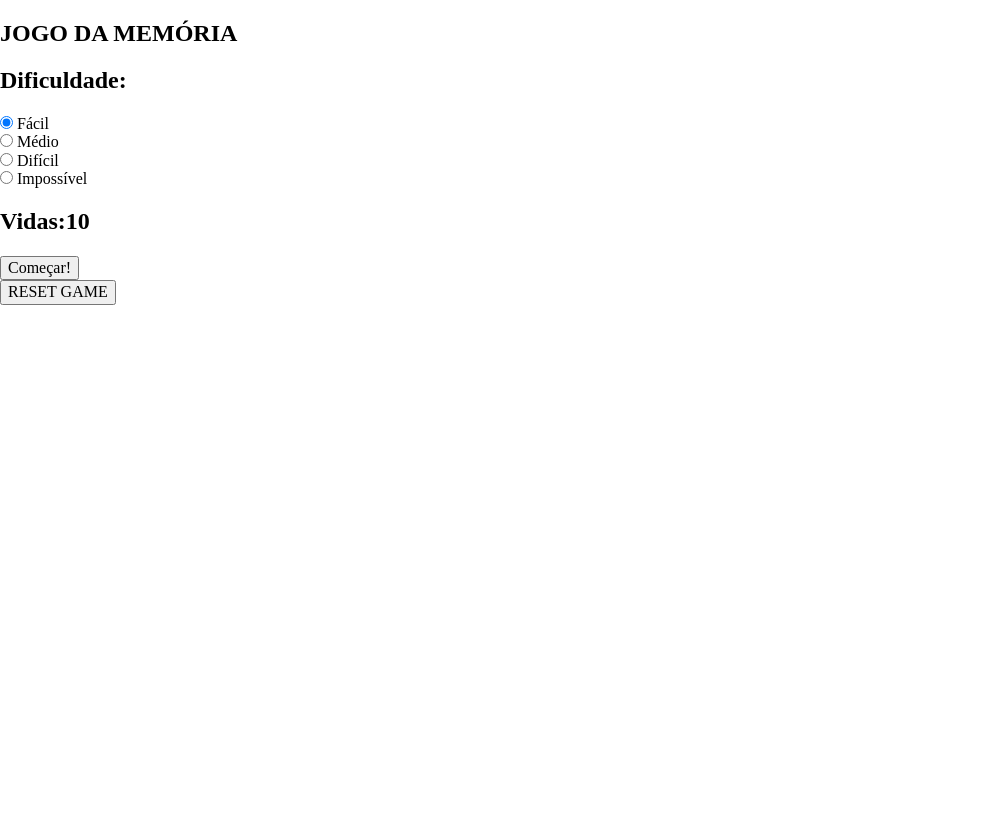
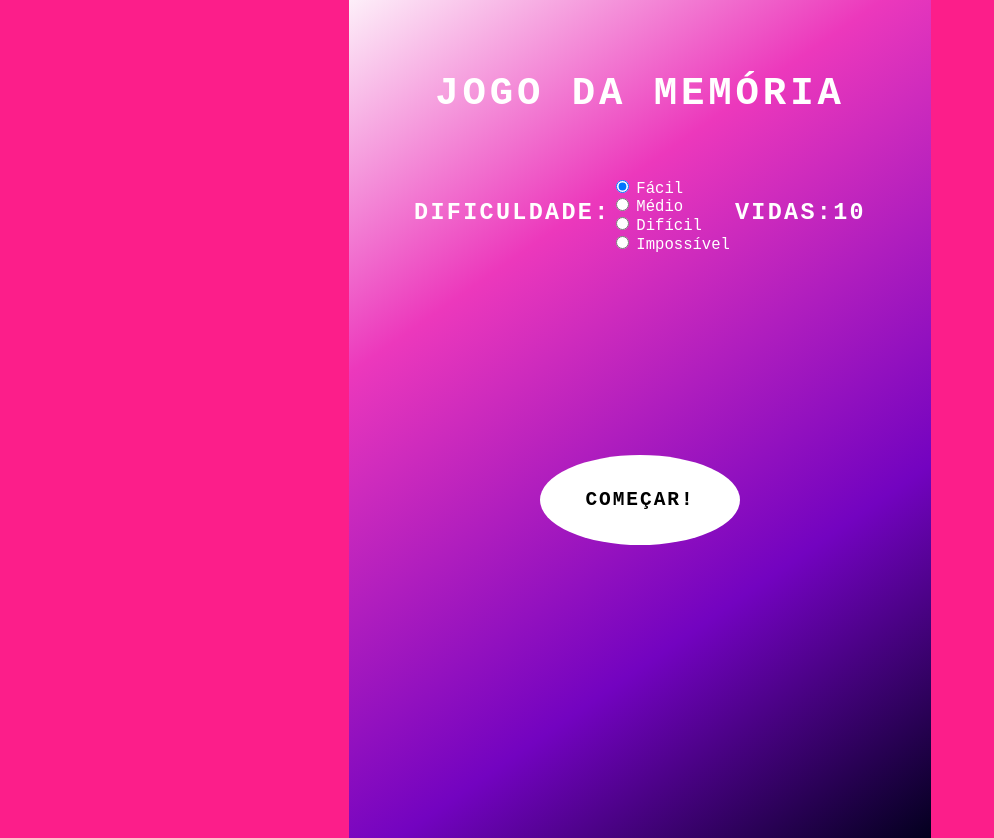
Before and after one commit to wylguiner/Projeto_Jogo_da_Memoria, a plain HTML site: page index.html in a window 1280 px wide. Shown: the whole page, without its empty margins (0-994 px from the left). Before the commit the page ends 800 px from the top, so only its background shows below. Drawn offline with nearby package versions, Linux system fonts and the light colour scheme; the site is published under a folder, as on GitHub Pages, so addresses that start at the root find nothing.

Commit message:
Update index.html

```diff
--- a/index.html
+++ b/index.html
@@ -7,7 +7,7 @@
 
     <link rel="stylesheet" href="https://cdnjs.cloudflare.com/ajax/libs/normalize/8.0.1/normalize.css" integrity="sha512-oHDEc8Xed4hiW6CxD7qjbnI+B07vDdX7hEPTvn9pSZO1bcRqHp8mj9pyr+8RVC2GmtEfI2Bi9Ke9Ass0as+zpg==" crossorigin="anonymous" referrerpolicy="no-referrer" />
 
-    <link rel="stylesheet" href="/src/styles/global.css">
+    <link rel="stylesheet" href="src/styles/global.css">
     <title>Jogo da Memória</title>
 </head>
 <body>
```
